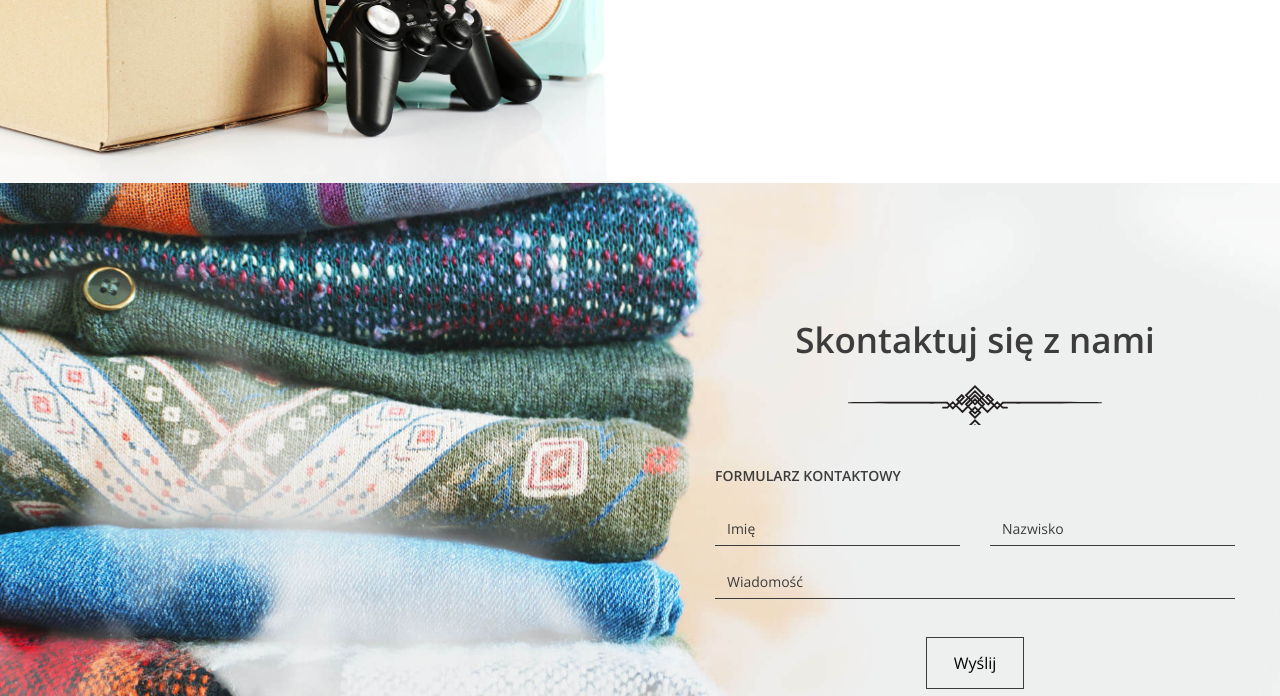
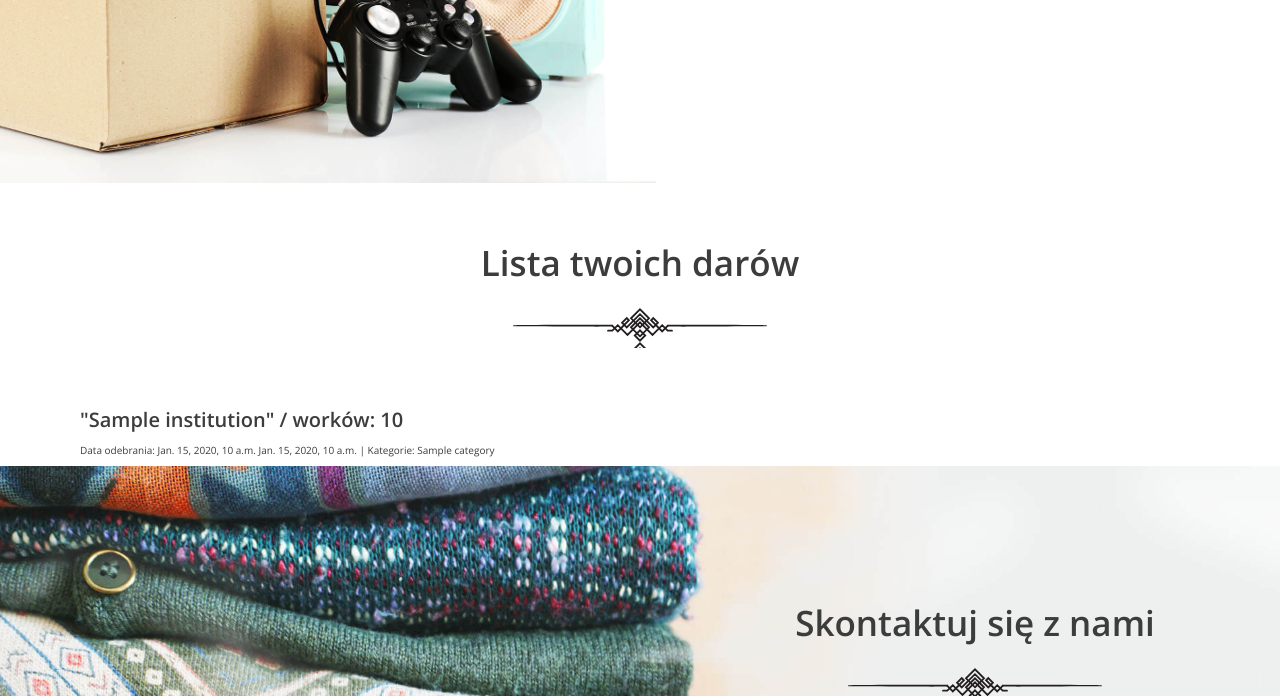
Before and after one commit to PopeFrancisI/charity-donations-app, a Django app: template templates/user_profile.html in a window 1280 px wide. Shown: the part 617-1313 px from the top of the page. Run offline with Django 3.2, Linux system fonts and the light colour scheme; the template is opened without the code that fills it: most values are stand-ins (such as "Sample title", 1, 10 or a date in 2020).

Commit message:
donation list on user profile page

```diff
--- a/donations/views.py
+++ b/donations/views.py
@@ -154,7 +154,8 @@ class Register(FormView):
         return redirect(f'{self.get_success_url()}#login')
 
 
-class UserProfile(View):
+class UserProfile(LoginRequiredMixin, View):
 
     def get(self, request):
-        return render(request, 'user_profile.html')
+        context = {'user_donations': request.user.donation_set.all().order_by('-pick_up_date').order_by('-pick_up_time')}
+        return render(request, 'user_profile.html', context)
--- a/templates/user_profile.html
+++ b/templates/user_profile.html
@@ -17,3 +17,32 @@
     </div>
 
 {% endblock %}
+
+{% block content %}
+    <div class="slogan container">
+        <div class="steps">
+            <h2>Lista twoich darów</h2>
+        </div>
+    </div>
+
+
+    <ul>
+        {% for donation in user_donations %}
+            <ul>
+                <h1>"{{ donation.institution.name }}" / worków: {{ donation.quantity }} </h1>
+                <p>
+                    Data odebrania: {{ donation.pick_up_date}} {{ donation.pick_up_time }} |
+                    Kategorie:{% for category in donation.categories.all %}
+                    {{ category.name }}
+                    {% if not forloop.last %}, {% endif %}
+
+                    {% endfor %}
+
+                </p>
+            </ul>
+        {% endfor %}
+    </ul>
+
+
+
+{% endblock %}
```
